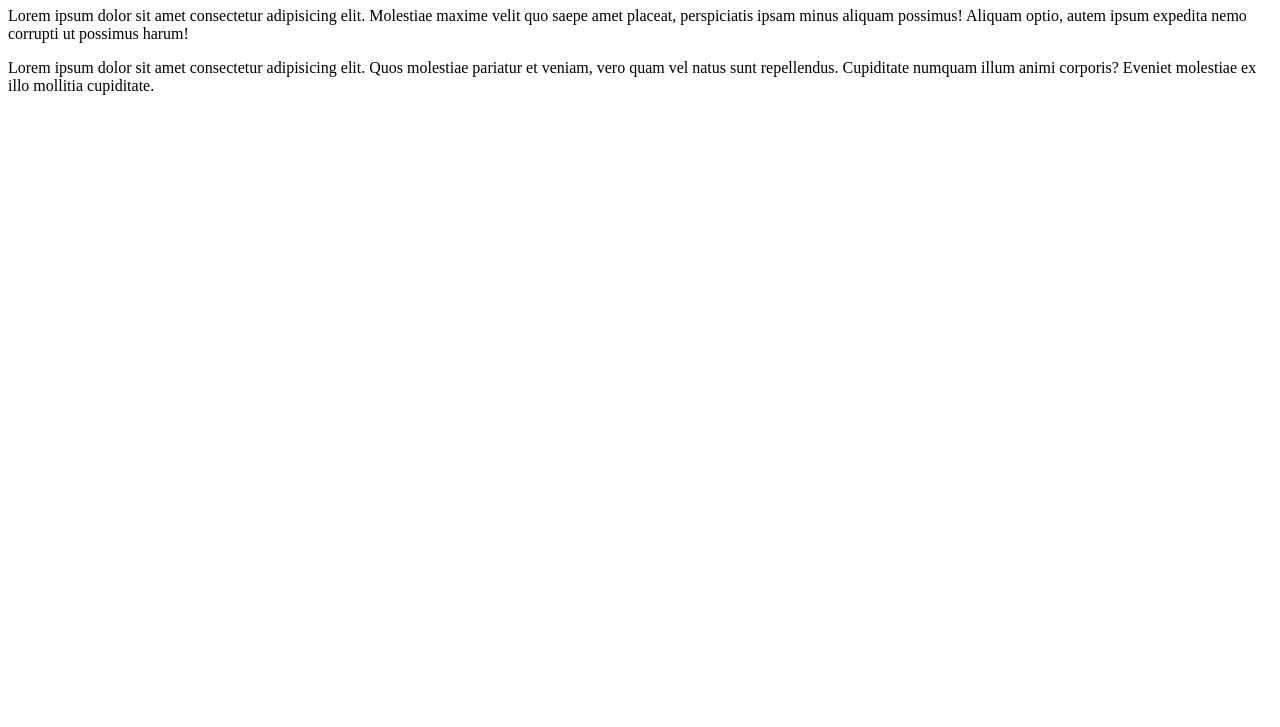
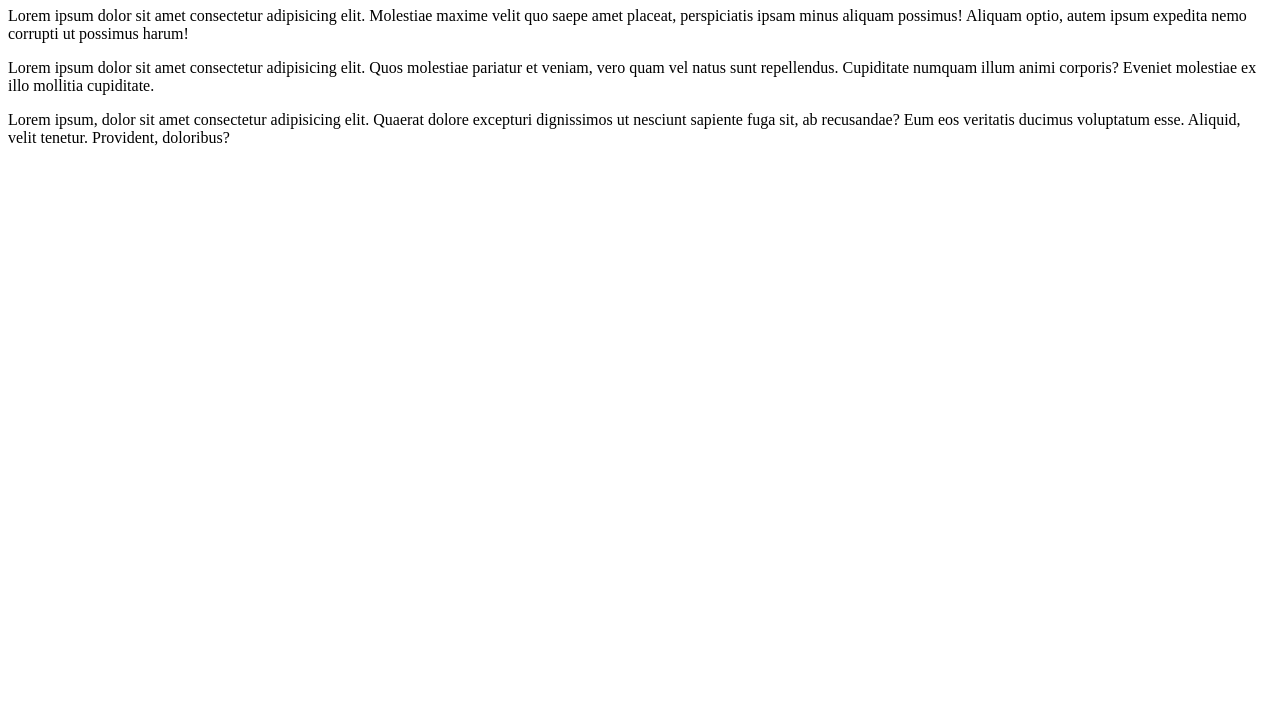
Before and after one commit to aljuned/gitHub-advance, a plain HTML site: page index.html in a window 1280 px wide. Shown: the part 73-800 px from the top of the page. Drawn offline with Linux system fonts and the light colour scheme.

Commit message:
Add anoter paragraph

```diff
--- a/index.html
+++ b/index.html
@@ -14,6 +14,8 @@
     <p>Lorem ipsum dolor sit amet consectetur adipisicing elit. Molestiae maxime velit quo saepe amet placeat, perspiciatis ipsam minus aliquam possimus! Aliquam optio, autem ipsum expedita nemo corrupti ut possimus harum!</p>
 
     <p>Lorem ipsum dolor sit amet consectetur adipisicing elit. Quos molestiae pariatur et veniam, vero quam vel natus sunt repellendus. Cupiditate numquam illum animi corporis? Eveniet molestiae ex illo mollitia cupiditate.</p>
+
+    <p>Lorem ipsum, dolor sit amet consectetur adipisicing elit. Quaerat dolore excepturi dignissimos ut nesciunt sapiente fuga sit, ab recusandae? Eum eos veritatis ducimus voluptatum esse. Aliquid, velit tenetur. Provident, doloribus?</p>
 </body>
 
 </html>
```
